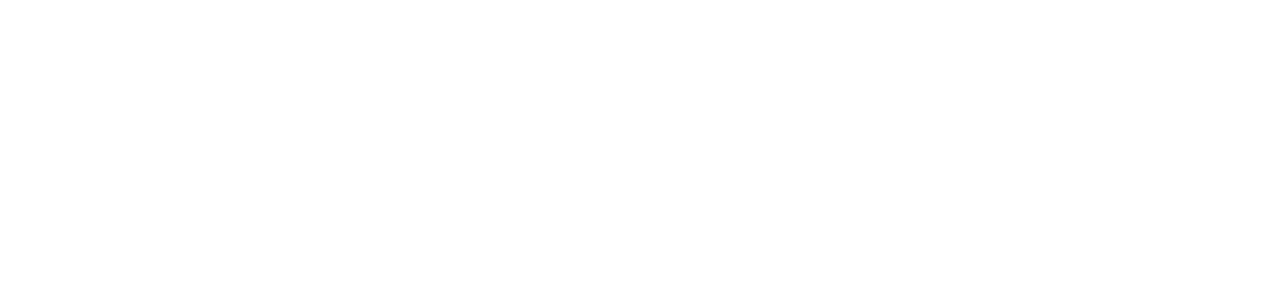
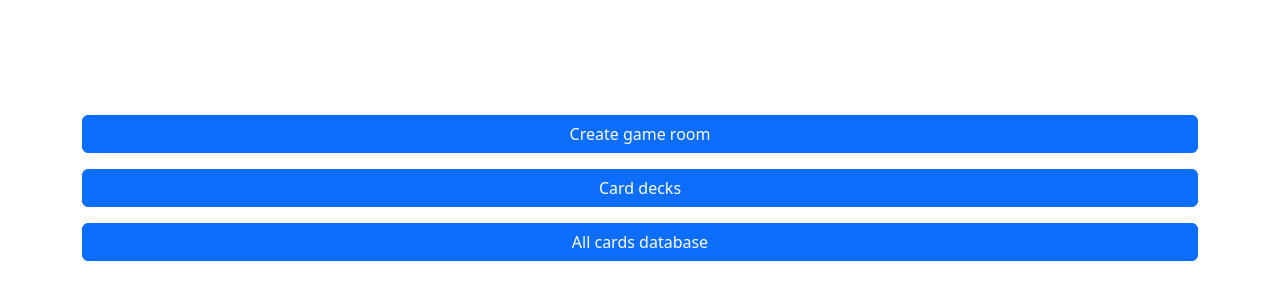
Before and after one commit to AndreiBaltaretu/DuelMasters-FanProject-Client, a React (Vite) app: page / in a window 1280 px wide. Shown: the part 208-508 px from the top of the page. Built offline with nearby package versions, Linux system fonts and the light colour scheme.

Commit message:
Created MainWindow and MainMenu components

```diff
--- a/src/App.tsx
+++ b/src/App.tsx
@@ -1,5 +1,12 @@
+import MainWindow from "./components/MainWindow.tsx";
+import MainMenu from "./components/MainMenu.tsx";
+
 function App() {
-    return (<> </>);
+    return (
+        <MainWindow>
+            <MainMenu/>
+        </MainWindow>
+    );
 }
 
 export default App
--- /dev/null
+++ b/src/components/MainMenu.tsx
@@ -0,0 +1,19 @@
+function MainMenu() {
+    return (
+        <div className="container align-content-center">
+            <div className="d-grid gap-2">
+                <button className="btn btn-primary h3">
+                    Create game room
+                </button>
+                <button className="btn btn-primary h3">
+                    Card decks
+                </button>
+                <button className="btn btn-primary h3">
+                    All cards database
+                </button>
+            </div>
+        </div>
+    );
+}
+
+export default MainMenu;
--- /dev/null
+++ b/src/components/MainWindow.tsx
@@ -0,0 +1,16 @@
+import {ReactNode} from "react";
+
+
+interface Props {
+    children: ReactNode;
+}
+
+function MainWindow({children}: Props) {
+    return (
+        <div className="container-fluid d-flex p-0" style={{height: "100vh"}}>
+            {children}
+        </div>
+    );
+}
+
+export default MainWindow;
```
